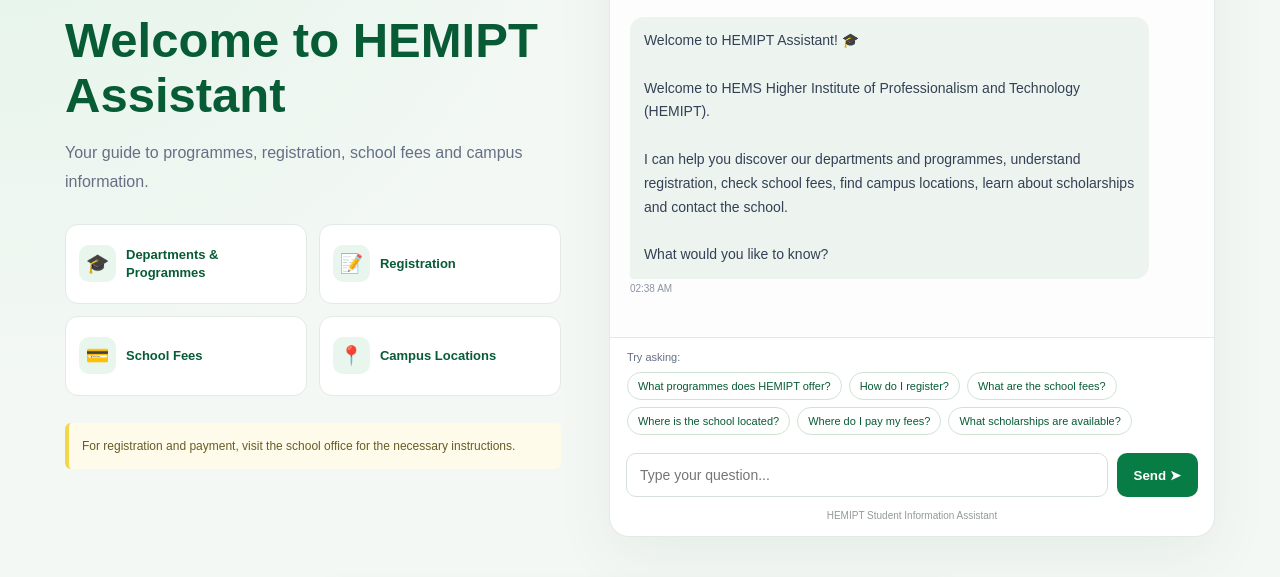
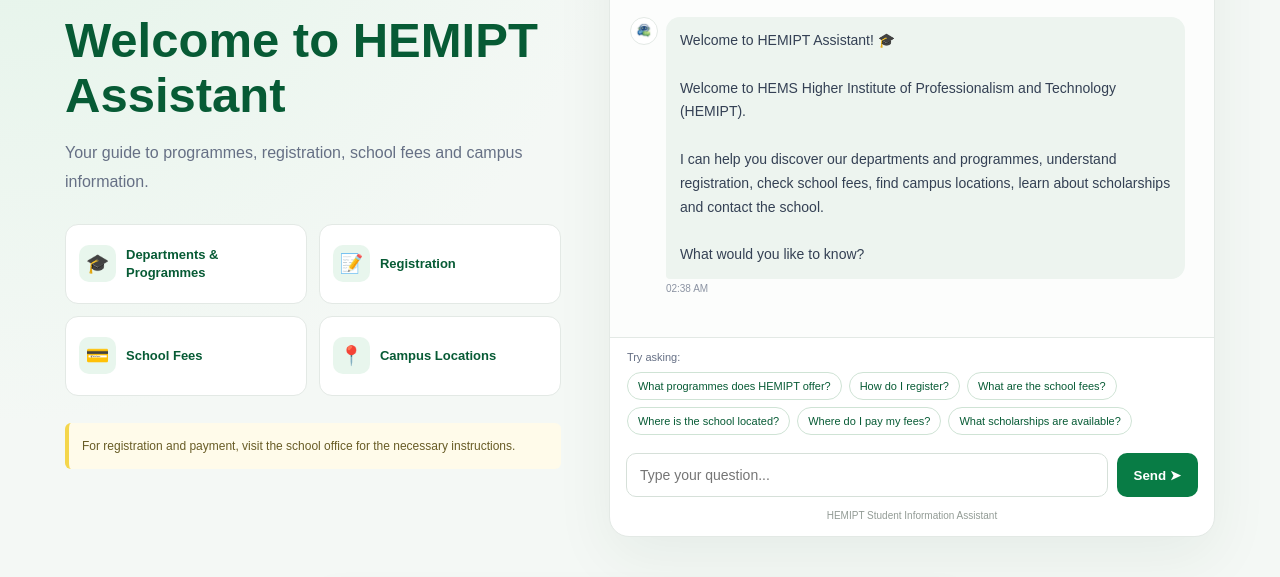
Before and after one commit to socgniawistane15-coder/HEMIPT_ASSISTANT, a plain HTML site: page index.html in a window 1280 px wide. Shown: the part 223-800 px from the top of the page. Drawn offline with Linux system fonts and the light colour scheme.

Commit message:
feat: show bot avatar beside each bot message bubble
- Prepends a 28px circular b.jpg avatar to the left of every
  bot message in addMessage()
- align-self: flex-start pins it to the top of the bubble so
  it stays anchored even on long multi-line responses
- Styled with a subtle border and white background to match
  the existing chat-header avatar treatment

```diff
--- a/script.js
+++ b/script.js
@@ -1710,13 +1710,21 @@ function addMessage(text, sender) {
         bubbleWrap.appendChild(copyBtn);
     }
 
+    // Bot avatar — shown to the left of every bot bubble
+    if (sender === "bot") {
+        const avatar = document.createElement("img");
+        avatar.src = "b.jpg";
+        avatar.alt = "HEMIPT Assistant";
+        avatar.className = "bot-msg-avatar";
+        wrapper.appendChild(avatar);
+    }
+
     wrapper.appendChild(bubbleWrap);
     messagesContainer.appendChild(wrapper);
 
     // Return the wrapper so askQuestion() can scroll to it
     return wrapper;
 }
-
 
 
 /* =====================================================
--- a/style.css
+++ b/style.css
@@ -339,6 +339,20 @@ body {
   border-bottom-left-radius: 4px;
 }
 
+/* Avatar shown beside each bot bubble */
+.bot-msg-avatar {
+  width: 28px;
+  height: 28px;
+  border-radius: 50%;
+  object-fit: contain;
+  flex-shrink: 0;
+  align-self: flex-start;
+  margin-right: 8px;
+  padding: 2px;
+  background: white;
+  border: 1px solid var(--border);
+}
+
 .bot-message p a {
   color: var(--green-dark);
   font-weight: 600;
```
